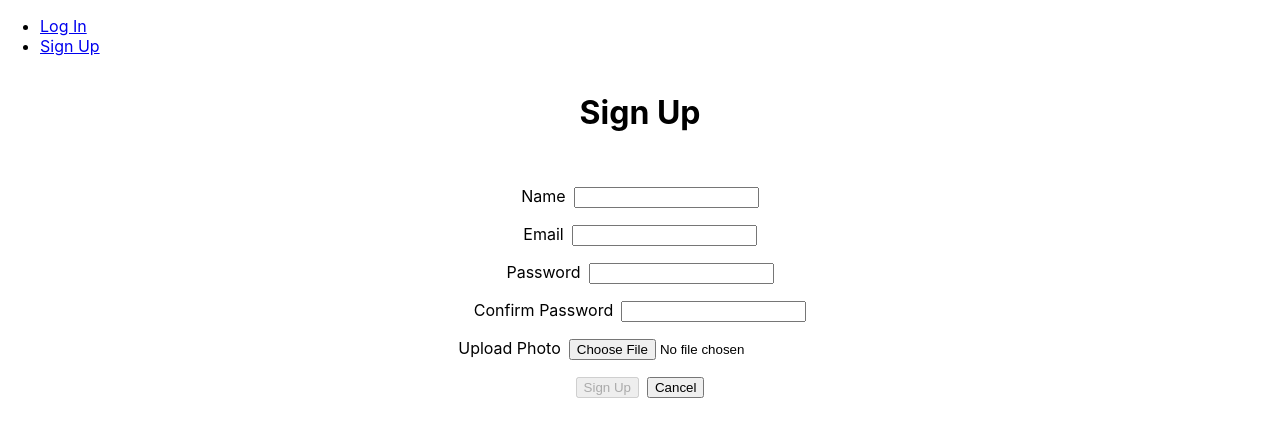
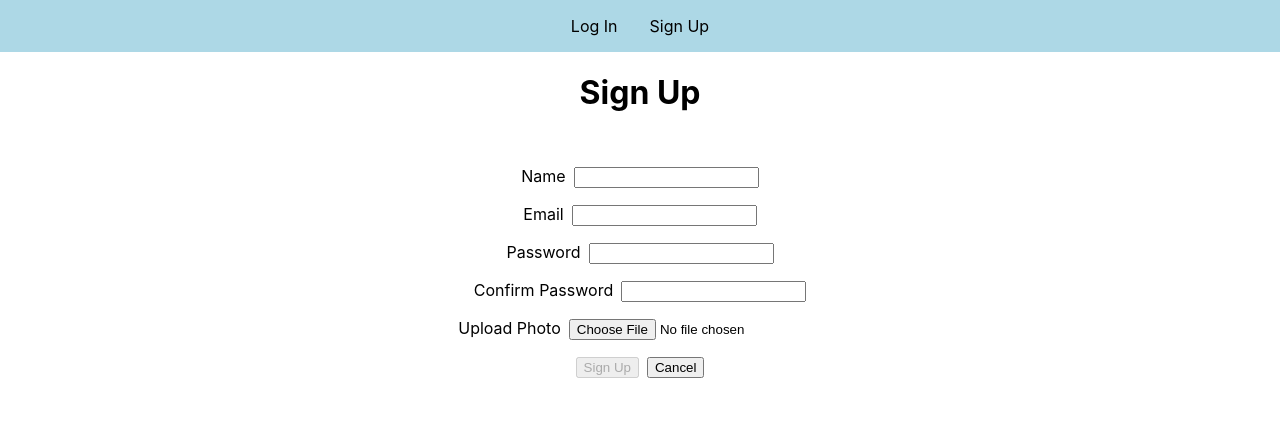
Before and after one commit to ChrisCampbell1/re-demo-fe, a React (Create React App) app: page /signup in a window 1280 px wide. Shown: the top 436 px of the page. Built offline with nearby package versions, Linux system fonts and the light colour scheme; no server answers.

Commit message:
add css for secondary dropdown menus

```diff
--- a/src/App.jsx
+++ b/src/App.jsx
@@ -12,6 +12,7 @@ import ChangePassword from './pages/ChangePassword/ChangePassword'
 // components
 import NavBar from './components/NavBar/NavBar'
 import ProtectedRoute from './components/ProtectedRoute/ProtectedRoute'
+import HorizontalNavBar from './components/HorizontalNavBar/HorizontalNavBar'
 
 // services
 import * as authService from './services/authService'
@@ -35,7 +36,7 @@ const App = () => {
 
   return (
     <>
-      <NavBar user={user} handleLogout={handleLogout} />
+      <HorizontalNavBar user={user} handleLogout={handleLogout} />
       <Routes>
         <Route path="/" element={<Landing user={user} />} />
         <Route
--- a/src/components/AAACompTemplate/CompTemplate.jsx
+++ b/src/components/AAACompTemplate/CompTemplate.jsx
@@ -1,7 +1,4 @@
 // npm modules
-
-
-// page components
 
 
 // components
--- a/src/components/HorizontalNavBar/HorizontalNavBar.jsx
+++ b/src/components/HorizontalNavBar/HorizontalNavBar.jsx
@@ -1,7 +1,5 @@
 // npm modules
-
-
-// page components
+import { NavLink } from 'react-router-dom'
 
 
 // components
@@ -16,10 +14,35 @@ import styles from './HorizontalNavBar.module.css'
 // component
 
 
-export default function HorizontalNavBar() {
+export default function HorizontalNavBar({ user, handleLogout }) {
   return (
-    <div className={styles.container}>
-      HorizontalNavBar
-    </div>
+    <nav className={styles.container}>
+      {user ?
+        <ul>
+          <li>Welcome, {user.name}</li>
+          <li><NavLink to="/profiles">Profiles</NavLink></li>
+          <li><NavLink to="" onClick={handleLogout}>LOG OUT</NavLink></li>
+          <li><NavLink to="/change-password">Change Password</NavLink></li>
+          <li className={styles.dropdown}><NavLink to="/change-password">Category 1</NavLink>
+            <ul className={styles.dropdownContent}>
+              <li><NavLink to='#'>Sub Cat 1</NavLink></li>
+              <li><NavLink to='#'>Sub Cat 2</NavLink></li>
+              <li className={styles.secondHover}><NavLink to='/change-password'>Sub Cat 2</NavLink>
+                <ul className={styles.secondDropdown}>
+                  <li><NavLink to='#'>Sub Cat 1</NavLink></li>
+                  <li><NavLink to='#'>Sub Cat 2</NavLink></li>
+                  <li><NavLink to='#'>Sub Cat 2</NavLink></li>
+                </ul>
+              </li>
+            </ul>
+          </li>
+        </ul>
+      :
+        <ul>
+          <li><NavLink to="/login">Log In</NavLink></li>
+          <li><NavLink to="/signup">Sign Up</NavLink></li>
+        </ul>
+      }
+    </nav>
   )
 }
--- a/src/components/HorizontalNavBar/HorizontalNavBar.module.css
+++ b/src/components/HorizontalNavBar/HorizontalNavBar.module.css
@@ -0,0 +1,71 @@
+.container {
+  display: flex;
+  flex-direction: row;
+  align-items: center;
+  justify-content: space-around;
+  background: lightblue;
+}
+
+.container ul {
+  padding: 0;
+}
+
+.container li {
+  list-style: none;
+  display: block;
+  float: left;
+  position: relative;
+  padding: 0 1rem;
+}
+
+.container a {
+  color: black;
+  text-decoration: none;
+}
+
+.container a:hover {
+  text-decoration: underline;
+}
+
+.dropdownContent ul {
+  padding: 0;
+}
+
+
+.dropdownContent {
+  visibility: hidden;
+  opacity: 0;
+  position: absolute;
+  margin-top: 1rem;
+  transition: all .5s ease;
+}
+
+.dropdownContent li {
+  display: block;
+  position: relative;
+  padding: 1rem;
+  background-color: blanchedalmond;
+  width: 5rem;
+}
+
+ul li:hover > ul,
+ul li ul:hover{
+  visibility: visible;
+  opacity: 1;
+  display: block;
+  position: absolute;
+}
+
+.secondDropdown {
+  visibility: hidden;
+  opacity: 0;
+  position: absolute;
+  margin-top: -2rem;
+  transition: all .5s ease;
+  padding-left: 5rem;
+}
+
+.secondDropdown li {
+  background-color: coral;
+  margin-left: 6rem;
+}
```
